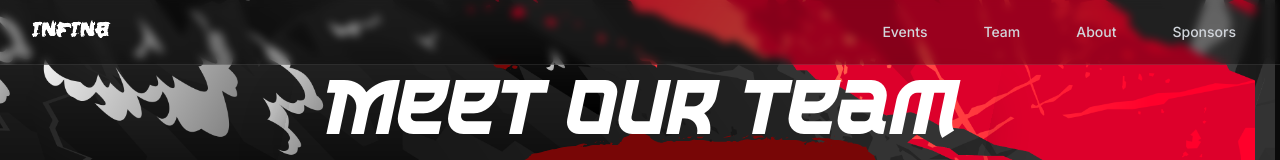
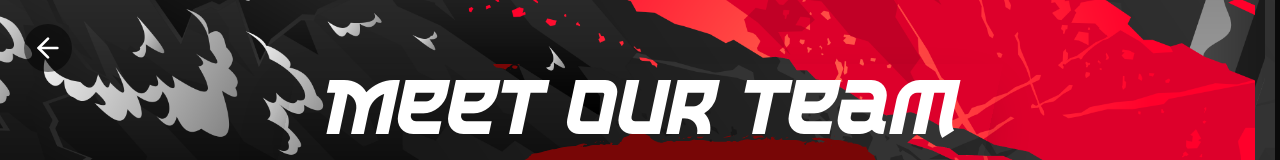
Before and after one commit to mrtechtroid/infini8, a Next.js app: page /team in a window 1280 px wide. Shown: the top 160 px of the page. Built offline with nearby package versions, Linux system fonts and the light colour scheme; a web font is replaced by a local one.

Commit message:
added back buton

```diff
--- a/src/app/team/page.tsx
+++ b/src/app/team/page.tsx
@@ -6,7 +6,6 @@ import Navbar from "@/components/Navbar";
 export default function TeamsPage() {
   return (
     <div className="min-h-screen flex flex-col bg-[#0a0a0a]">
-      <Navbar />
       <main className="flex-1 relative overflow-hidden">
         <TeamsGrid />
       </main>
--- a/src/components/Teams.tsx
+++ b/src/components/Teams.tsx
@@ -1,10 +1,17 @@
 "use client";
 import Image from "next/image";
 import React, { useState, useEffect } from "react";
+import { useRouter } from 'next/navigation';
+import { ArrowLeft } from 'lucide-react';
 
 const TeamGrid = () => {
   const [mousePosition, setMousePosition] = useState({ x: 0, y: 0 });
   const [scrollPosition, setScrollPosition] = useState(0);
+  const router = useRouter();
+
+  const handleGoBack = () => {
+    router.push('/');
+  };
 
   const teamSections = [
     {
@@ -136,6 +143,14 @@ const TeamGrid = () => {
       className="w-full min-h-screen overflow-x-hidden"
       onMouseMove={handleMouseMove}
     >
+      <button
+        onClick={handleGoBack}
+        className="fixed top-4 left-4 z-50 bg-black/50 hover:bg-black/70
+        rounded-full p-2 transition-colors duration-200
+        md:top-6 md:left-6"
+      >
+        <ArrowLeft className="text-white w-6 h-6 md:w-8 md:h-8" />
+      </button>
       <div className="relative w-full">
         {/* Parallax Layers */}
         <div className="absolute inset-0 overflow-hidden">
```
Also changed, not shown: 1 other file (tests, documents, lock files or other folders).
